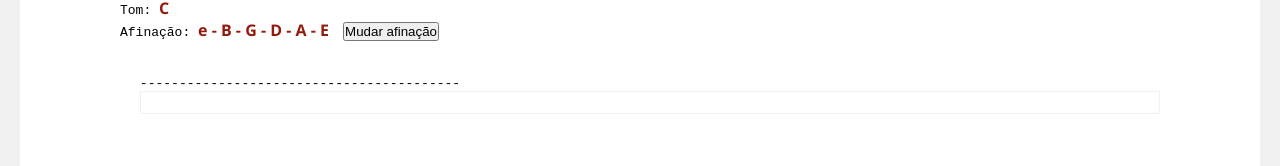
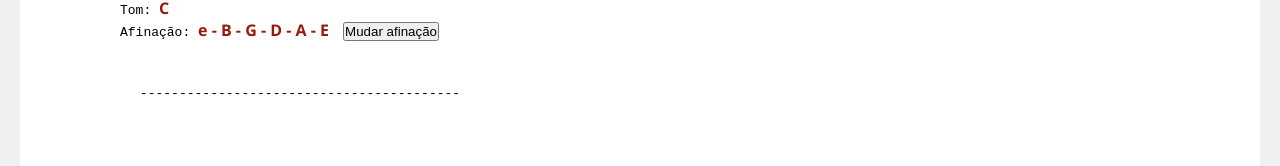
Before and after one commit to renatoalmeida49/your-tab, a Vue app: page / in a window 1280 px wide. Both pictures are taken after a click on the button "Verso". Shown: the part 300-466 px from the top of the page. Built offline with nearby package versions, Linux system fonts and the light colour scheme.

Commit message:
feat(verse.vue): new format of verse

```diff
--- a/src/components/verse/index.vue
+++ b/src/components/verse/index.vue
@@ -1,6 +1,5 @@
 <template>
   <div class="verse">
-    <div class="verse__container">
     <Draggable :list="info.chords" :key="render">
       <span
         v-for="(dash, index) in info.chords"
@@ -10,15 +9,6 @@
         >{{ dash }}</span
       >
     </Draggable>
-
-      <span
-        ref="input"
-        class="verse__input"
-        @blur="change"
-        role="textbox"
-        contenteditable
-      ></span>
-    </div>
   </div>
 </template>
 
@@ -42,11 +32,6 @@ export default {
     };
   },
 
-  mounted() {
-    this.$refs.input.innerHTML = this.info.verse;
-    this.$refs.input.focus();
-  },
-
   methods: {
     checkContent(content) {
       return content != "-" ? "red" : "verse-dash";
@@ -59,10 +44,6 @@ export default {
       this.forceRender();
     },
 
-    change(event) {
-      this.info.verse = event.target.innerHTML;
-    },
-
     forceRender() {
       this.render++;
     },
@@ -73,25 +54,12 @@ export default {
 <style lang="scss">
 .verse {
   width: 100%;
+  display: flex;
+  align-items: center;
 
   .red {
     color: $primary;
     font-family: "title";
   }
-
-  &__container {
-    width: 100%;
-  }
-
-  &__input {
-    display: block;
-    border: 1px solid $gray;
-    padding: 3px;
-    width: 100%;
-
-    &:focus {
-      outline: none;
-    }
-  }
 }
 </style>
--- a/src/widgets/menu/index.vue
+++ b/src/widgets/menu/index.vue
@@ -88,7 +88,6 @@ export default {
     defaultVerse() {
       return {
         chords: string(),
-        verse: "",
       };
     },
 
```
Lines whose indentation alone changed are shown as unchanged.
